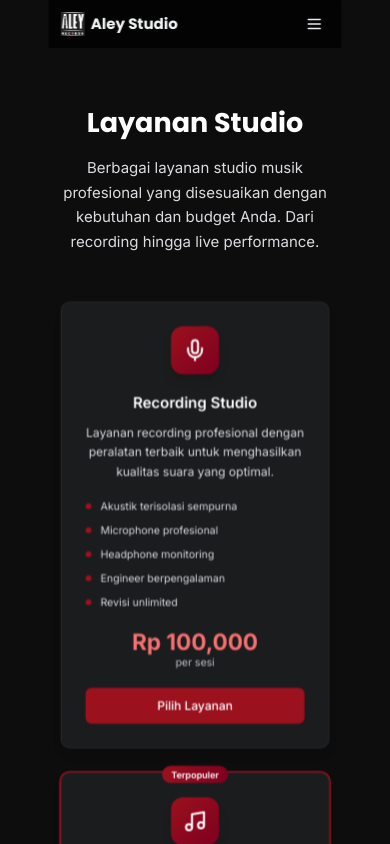
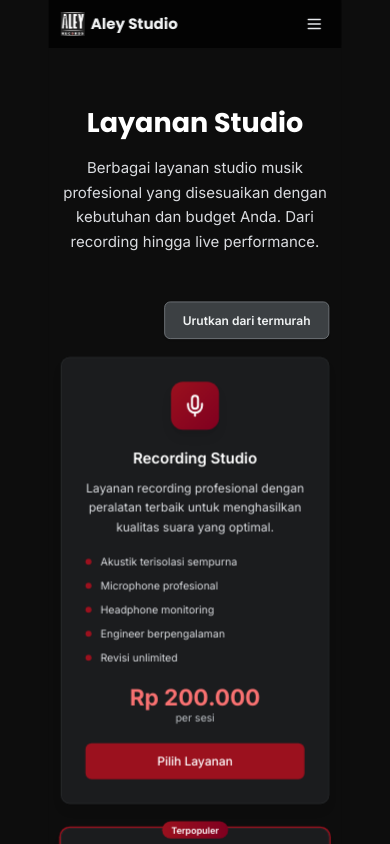
Before and after one commit to pocongcyber77/aleywebsite, a Next.js app: page /layanan in a window 390 px wide. Built offline with nearby package versions, Linux system fonts and the light colour scheme.

Commit message:
fix: improve WhatsApp redirect on mobile (window.open), tombol urut harga layanan, dan update konten studio

```diff
--- a/components/BookingForm.tsx
+++ b/components/BookingForm.tsx
@@ -18,6 +18,7 @@ interface BookingFormData {
 const BookingForm = () => {
   const [isSubmitting, setIsSubmitting] = useState(false);
   const [isSubmitted, setIsSubmitted] = useState(false);
+  const [submitError, setSubmitError] = useState<string | null>(null);
 
   const {
     register,
@@ -45,19 +46,46 @@ const BookingForm = () => {
     { value: '8', label: '8 Jam (Full Day)' },
   ];
 
+  const isMobile = () =>
+    /Android|webOS|iPhone|iPad|iPod|BlackBerry|IEMobile|Opera Mini/i.test(navigator.userAgent);
+
   const onSubmit = async (data: BookingFormData) => {
     setIsSubmitting(true);
+    setSubmitError(null);
 
-    // Simulate API call
-    await new Promise(resolve => setTimeout(resolve, 2000));
+    try {
+      const response = await fetch('/api/booking/redirect', {
+        method: 'POST',
+        headers: {
+          'Content-Type': 'application/json',
+        },
+        body: JSON.stringify(data),
+      });
 
-    console.log('Booking data:', data);
-    setIsSubmitting(false);
-    setIsSubmitted(true);
-    reset();
+      if (!response.ok) {
+        const errorData = await response.json();
+        throw new Error(errorData.error || 'Something went wrong');
+      }
 
-    // Reset success message after 5 seconds
-    setTimeout(() => setIsSubmitted(false), 5000);
+      const result = await response.json();
+      let url = '';
+
+      if (isMobile()) {
+        url = `https://wa.me/${result.phone}?text=${encodeURIComponent(result.message)}`;
+        window.open(url, '_blank');
+      } else {
+        url = `https://web.whatsapp.com/send?phone=${result.phone}&text=${encodeURIComponent(result.message)}`;
+        window.location.href = url;
+      }
+
+      setIsSubmitted(true);
+      reset();
+
+    } catch (error: any) {
+      setSubmitError(error.message || 'Failed to submit booking. Please try again.');
+    } finally {
+      setIsSubmitting(false);
+    }
   };
 
   if (isSubmitted) {
@@ -82,6 +110,12 @@ const BookingForm = () => {
           Pilih layanan dan jadwal yang sesuai dengan kebutuhan Anda
         </p>
       </div>
+
+      {submitError && (
+        <div className="bg-red-500/20 border border-red-500 text-red-300 p-3 rounded-lg text-center">
+          <p>{submitError}</p>
+        </div>
+      )}
 
       <form onSubmit={handleSubmit(onSubmit)} className="space-y-6">
         {/* Personal Information */}
--- a/pages/layanan.tsx
+++ b/pages/layanan.tsx
@@ -4,6 +4,7 @@ import Navbar from '../components/Navbar';
 import Footer from '../components/Footer';
 import ServiceCard from '../components/ServiceCard';
 import { Mic, Music, Headphones, Users, Podcast, Volume2, Guitar, Wrench, Zap, X } from 'lucide-react';
+import { useState } from 'react';
 
 export default function Layanan() {
   const services = [
@@ -18,7 +19,7 @@ export default function Layanan() {
         'Engineer berpengalaman',
         'Revisi unlimited'
       ],
-      price: 'Rp 100,000'
+      price: 'Rp 200.000'
     },
     {
       icon: Music,
@@ -97,7 +98,7 @@ export default function Layanan() {
         'Full mixing & mastering',
         'Project file included'
       ],
-      price: 'Rp 1.500.000'
+      price: 'Rp 2.000.000'
     },
     {
       icon: Wrench,
@@ -123,9 +124,33 @@ export default function Layanan() {
         'Spatial audio design',
         'Interactive audio systems'
       ],
-      price: 'Rp 800.000'
+      price: 'Rp 2.000.000'
     }
   ];
+
+  // State untuk sorting
+  const [sorted, setSorted] = useState(false);
+  const [displayedServices, setDisplayedServices] = useState(services);
+  const [animate, setAnimate] = useState(false);
+
+  // Fungsi untuk mengubah string harga ke angka
+  const parsePrice = (price: string) => {
+    return parseInt(price.replace(/[^\d]/g, ''));
+  };
+
+  // Handler tombol filter
+  const handleSort = () => {
+    setAnimate(true);
+    setTimeout(() => {
+      if (!sorted) {
+        setDisplayedServices([...services].sort((a, b) => parsePrice(a.price) - parsePrice(b.price)));
+      } else {
+        setDisplayedServices(services);
+      }
+      setSorted(!sorted);
+      setAnimate(false);
+    }, 200); // animasi keluar
+  };
 
   return (
     <>
@@ -151,9 +176,19 @@ export default function Layanan() {
               </p>
             </div>
 
+            {/* Tombol Filter Harga Termurah */}
+            <div className="flex justify-end mb-6">
+              <button
+                onClick={handleSort}
+                className={`btn-secondary px-6 py-3 font-semibold rounded-lg shadow transition-all duration-300 ${sorted ? 'bg-primary-500 text-white' : ''}`}
+              >
+                {sorted ? 'Reset' : 'Urutkan dari termurah'}
+              </button>
+            </div>
+
             {/* Services Grid */}
-            <div className="grid grid-cols-1 md:grid-cols-2 lg:grid-cols-3 xl:grid-cols-3 gap-8 mb-16">
-              {services.map((service, index) => (
+            <div className={`grid grid-cols-1 md:grid-cols-2 lg:grid-cols-3 xl:grid-cols-3 gap-8 mb-16 transition-all duration-500 ${animate ? 'opacity-0 scale-95' : 'opacity-100 scale-100'}`}>
+              {displayedServices.map((service, index) => (
                 <ServiceCard
                   key={index}
                   icon={service.icon}
--- a/pages/studio.tsx
+++ b/pages/studio.tsx
@@ -29,7 +29,9 @@ export default function Studio() {
 
   const equipment = [
     'Pro Tools HD', 'Logic Pro X', 'Ableton Live',
-    'Reaper', 'Cubase-13',
+    'Reaper', 'Cubase-13', 'FL Studio 20', 'Harrison Mixbus',
+    'Waves Plugin', 'Izotope', 'Fabfilter', 'Voxengo', 'Brainworkx',
+    'Antares', 'Slate Digital', 'SSL Native',
     'Shure SM7B', 'Neumann U87', 'AKG C414',
     'Yamaha HS8', 'KRK Rokit 8', 'Adam A7X',
     'Fender Stratocaster', 'Gibson Les Paul', 'AC GEDE SEJUK'
@@ -72,7 +74,7 @@ export default function Studio() {
                   kualitas suara yang optimal.
                 </p>
                 <p className="text-dark-300 mb-6 leading-relaxed">
-                  Dengan pengalaman lebih dari 5 tahun dalam industri musik, kami telah
+                  Dengan pengalaman lebih dari 16 tahun dalam industri musik, kami telah
                   membantu ratusan artis dan band menghasilkan karya musik berkualitas tinggi.
                 </p>
                 <div className="grid grid-cols-2 gap-6">
```
